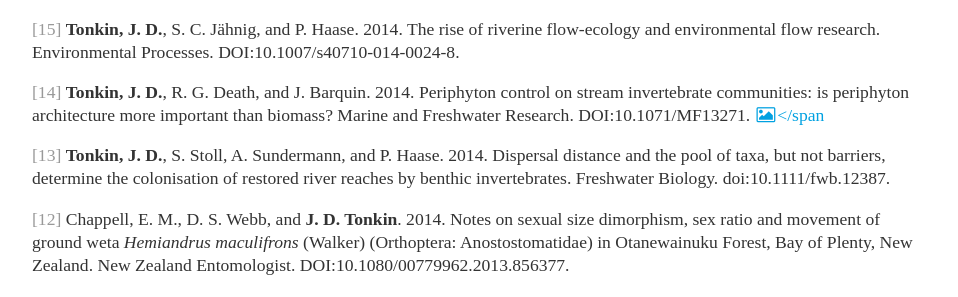
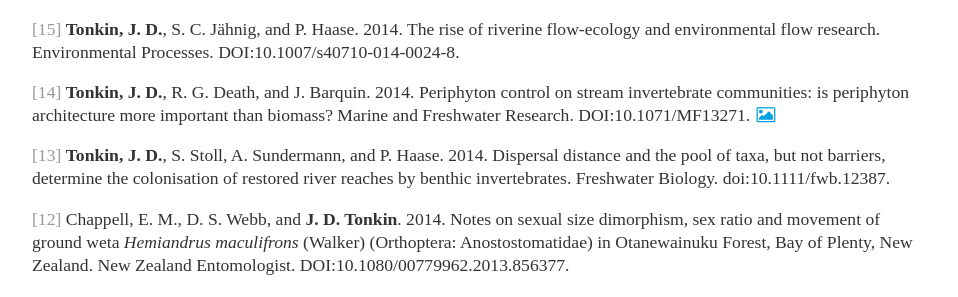
Before and after one commit to jdtonkin/jdtonkin.github.io, a Jekyll site: the page built from Publications/index.md, in a window 1280 px wide and 900 px high, scrolled down 1100 px. Shown: the part 155-452 px from the top of the window, without its empty margins (160-1118 px from the left). Built offline with Jekyll 4.4.1, drawn with Linux system fonts in a browser that asks for light colours; nearby versions of some CDN libraries; some web fonts are replaced.

Commit message:
Update index.md

```diff
--- a/Publications/index.md
+++ b/Publications/index.md
@@ -69,7 +69,7 @@ title: Publications
 
 <span style="color:#999">[15]</span> **Tonkin, J. D.**, S. C. Jähnig, and P. Haase. 2014. The rise of riverine flow-ecology and environmental flow research. Environmental Processes. DOI:10.1007/s40710-014-0024-8.
 
-<span style="color:#999">[14]</span> **Tonkin, J. D.**, R. G. Death, and J. Barquin. 2014. Periphyton control on stream invertebrate communities: is periphyton architecture more important than biomass? Marine and Freshwater Research. DOI:10.1071/MF13271. <span style="color:#00a1e1"><i class="fa fa-fw fa-photo"></i></span
+<span style="color:#999">[14]</span> **Tonkin, J. D.**, R. G. Death, and J. Barquin. 2014. Periphyton control on stream invertebrate communities: is periphyton architecture more important than biomass? Marine and Freshwater Research. DOI:10.1071/MF13271. <span style="color:#00a1e1"><i class="fa fa-fw fa-photo"></i></span>
 
 <span style="color:#999">[13]</span> **Tonkin, J. D.**, S. Stoll, A. Sundermann, and P. Haase. 2014. Dispersal distance and the pool of taxa, but not barriers, determine the colonisation of restored river reaches by benthic invertebrates. Freshwater Biology. doi:10.1111/fwb.12387.
 
```
